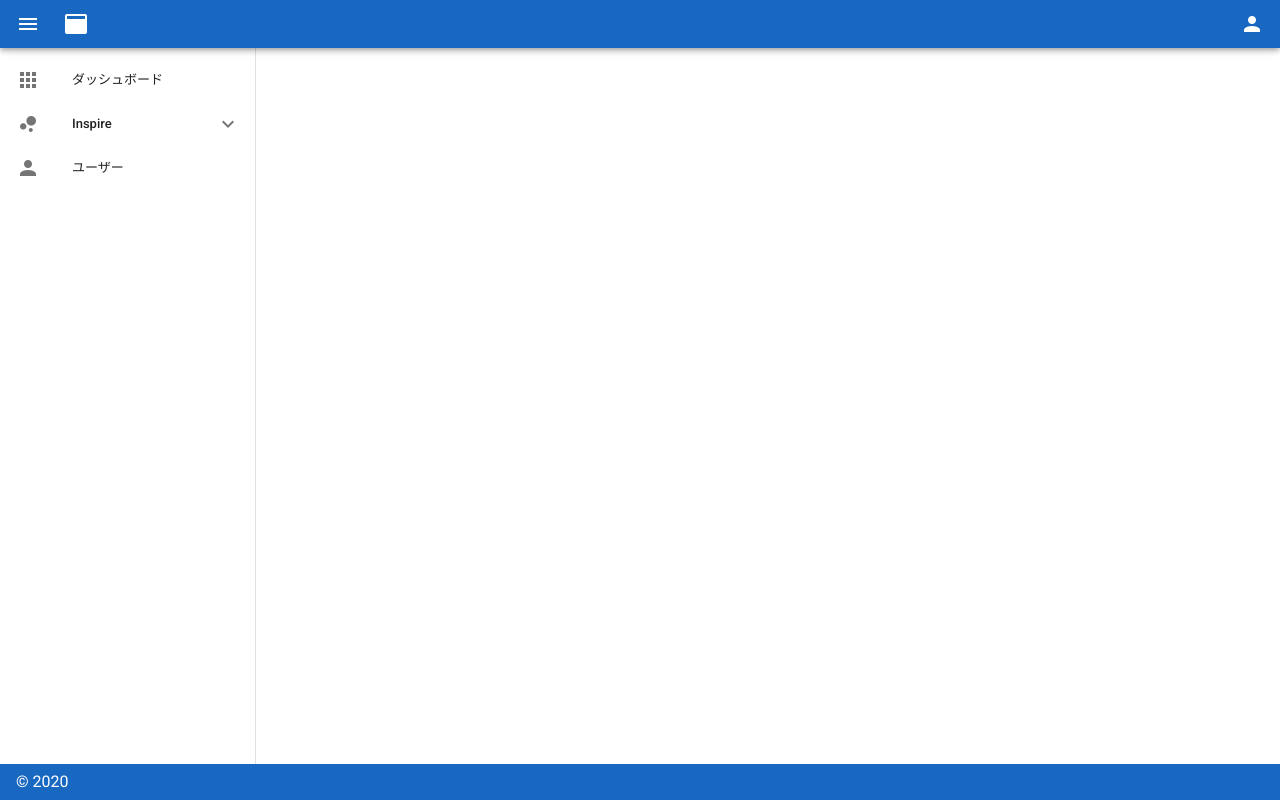
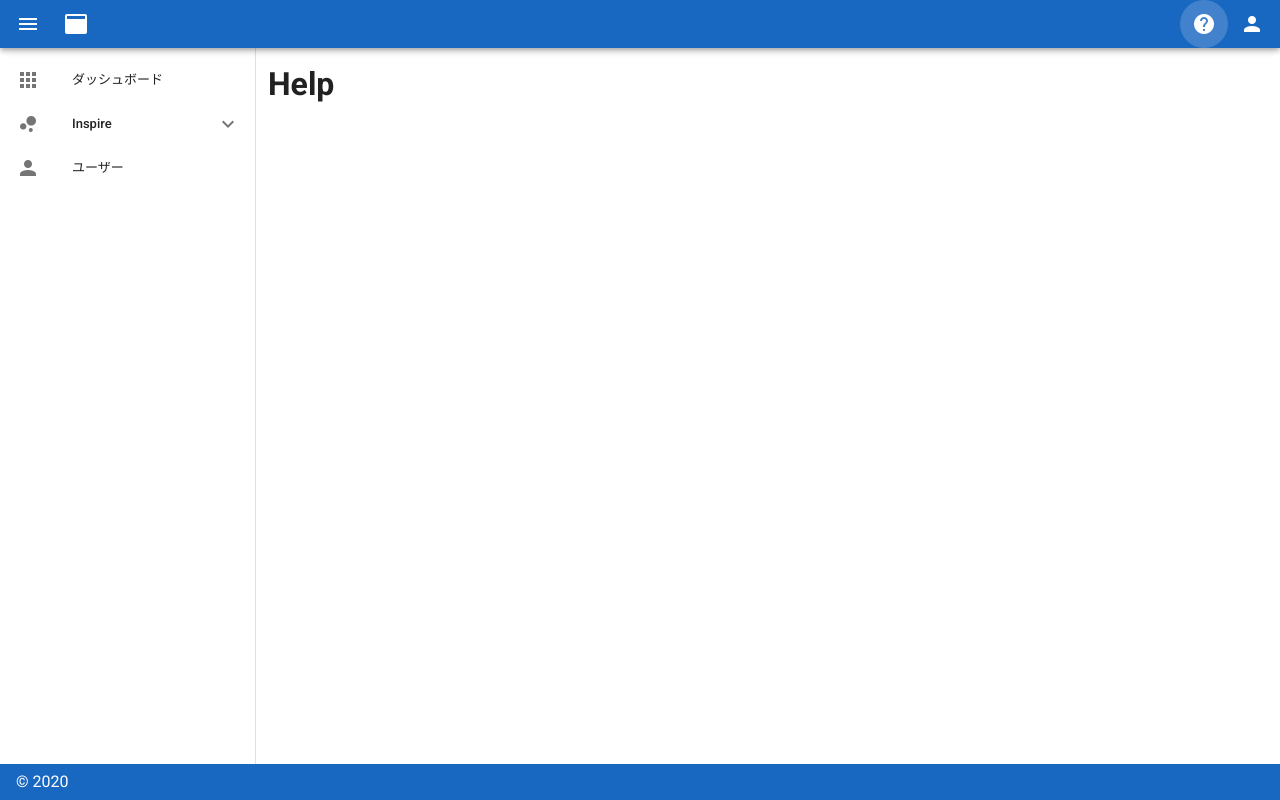
Before and after one commit to yumaito/yy, a Nuxt app: page /help in a window 1280 px wide. Built offline with nearby package versions, Linux system fonts and the light colour scheme.

Commit message:
add help

```diff
--- a/layouts/default.vue
+++ b/layouts/default.vue
@@ -72,6 +72,13 @@
       </v-btn>
       <v-spacer />
 
+      <v-btn
+        nuxt
+        :to="{'name': 'help'}"
+        icon
+      >
+        <v-icon>mdi-help-circle</v-icon>
+      </v-btn>
       <v-menu
         v-model="userMenuOpen"
         offset-y
--- /dev/null
+++ b/pages/help.vue
@@ -0,0 +1,3 @@
+<template>
+  <h1>Help</h1>
+</template>
```
